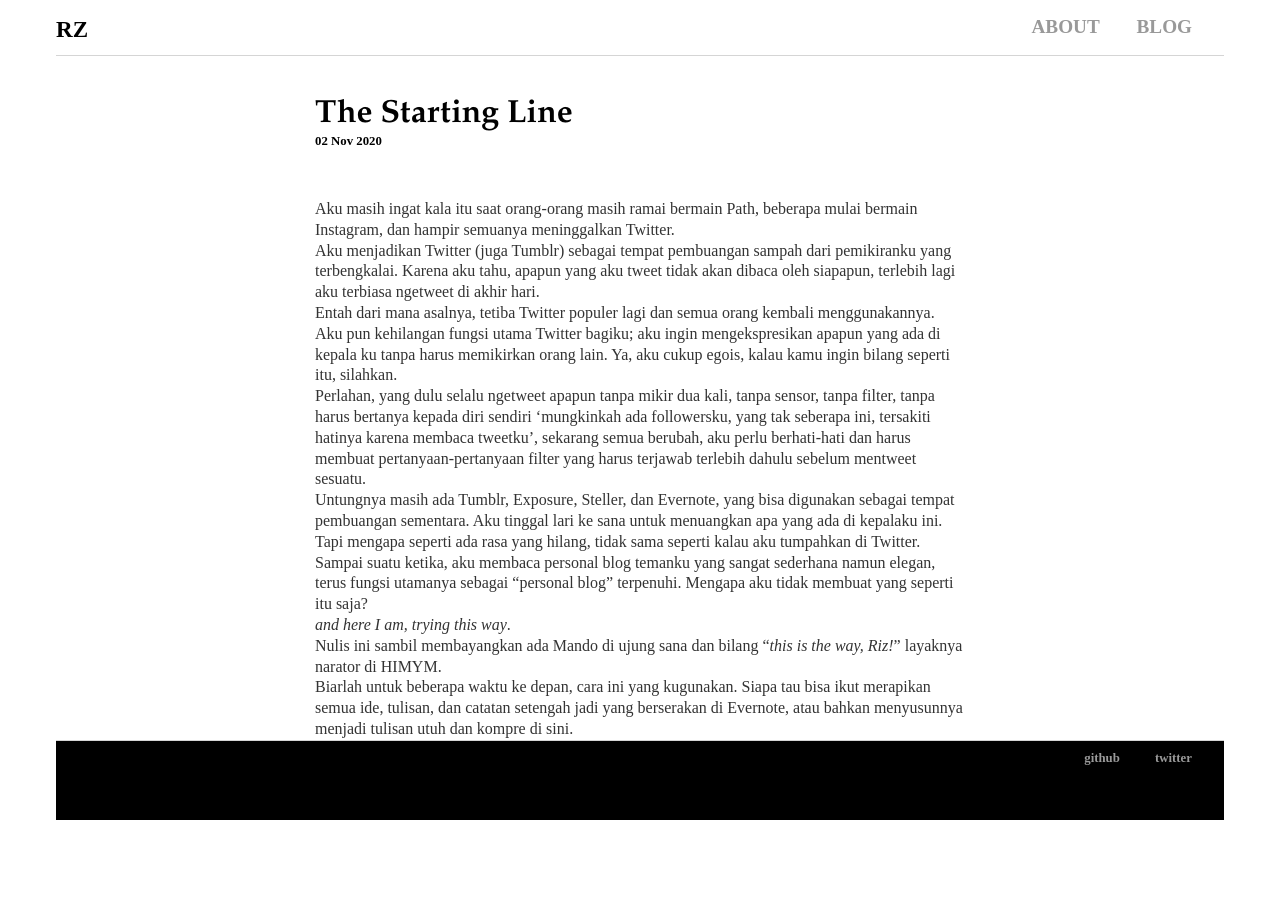
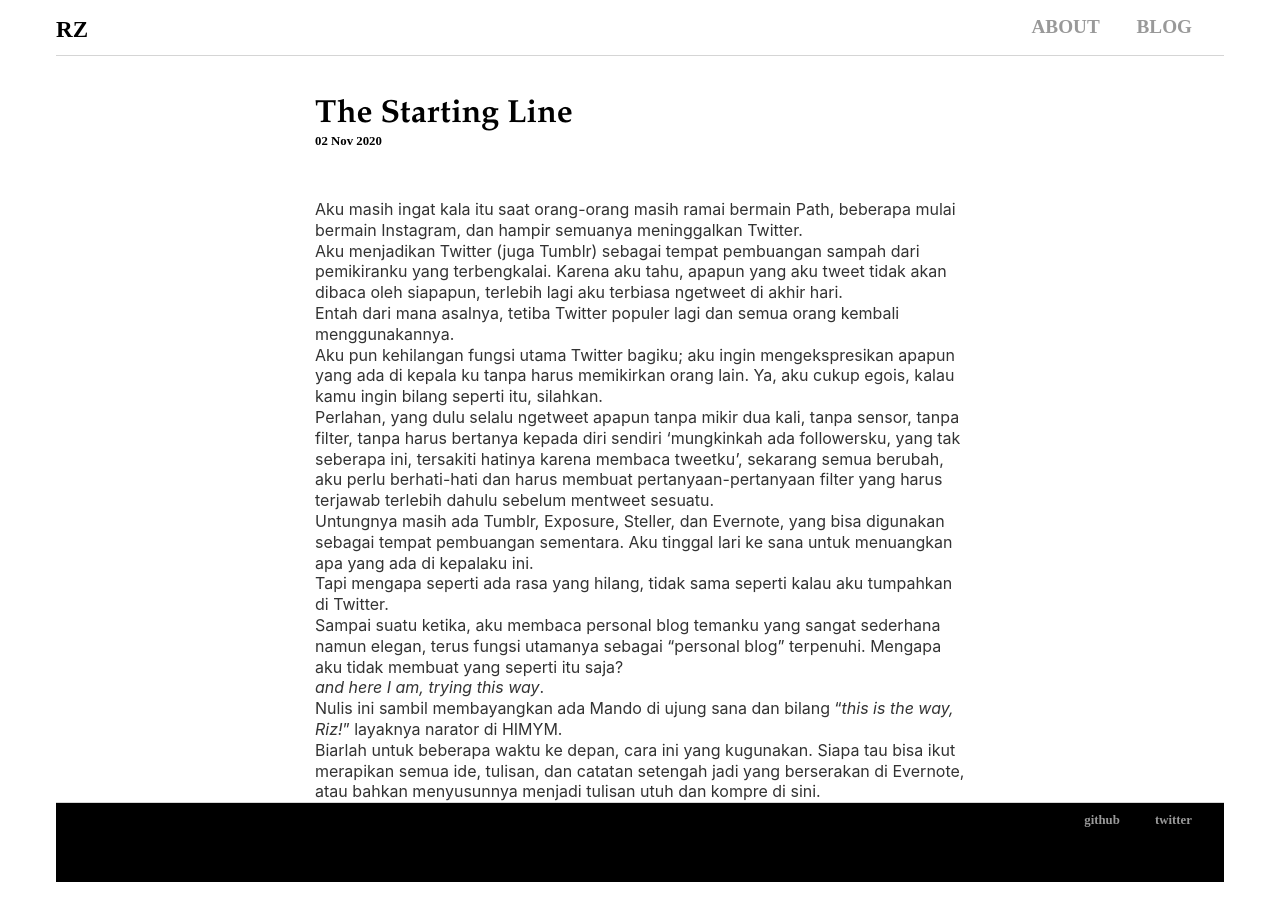
Before and after one commit to rnfitriansyah/rnfitriansyah.github.io, a Jekyll site: the page built from _posts/2020-11-02-The-Starting-Line.md, in a window 1280 px wide. Built offline with Jekyll 4.4.1, drawn with Linux system fonts in a browser that asks for light colours.

Commit message:
Update responsive.css

```diff
--- a/css/responsive.css
+++ b/css/responsive.css
@@ -82,7 +82,7 @@ h3 {
 }
 
 p {
-    font-family:'Inter-loom';
+    font-family:'Inter';
     font-size: 1em;
     line-height: 1.3em;
     color: #333;
```
